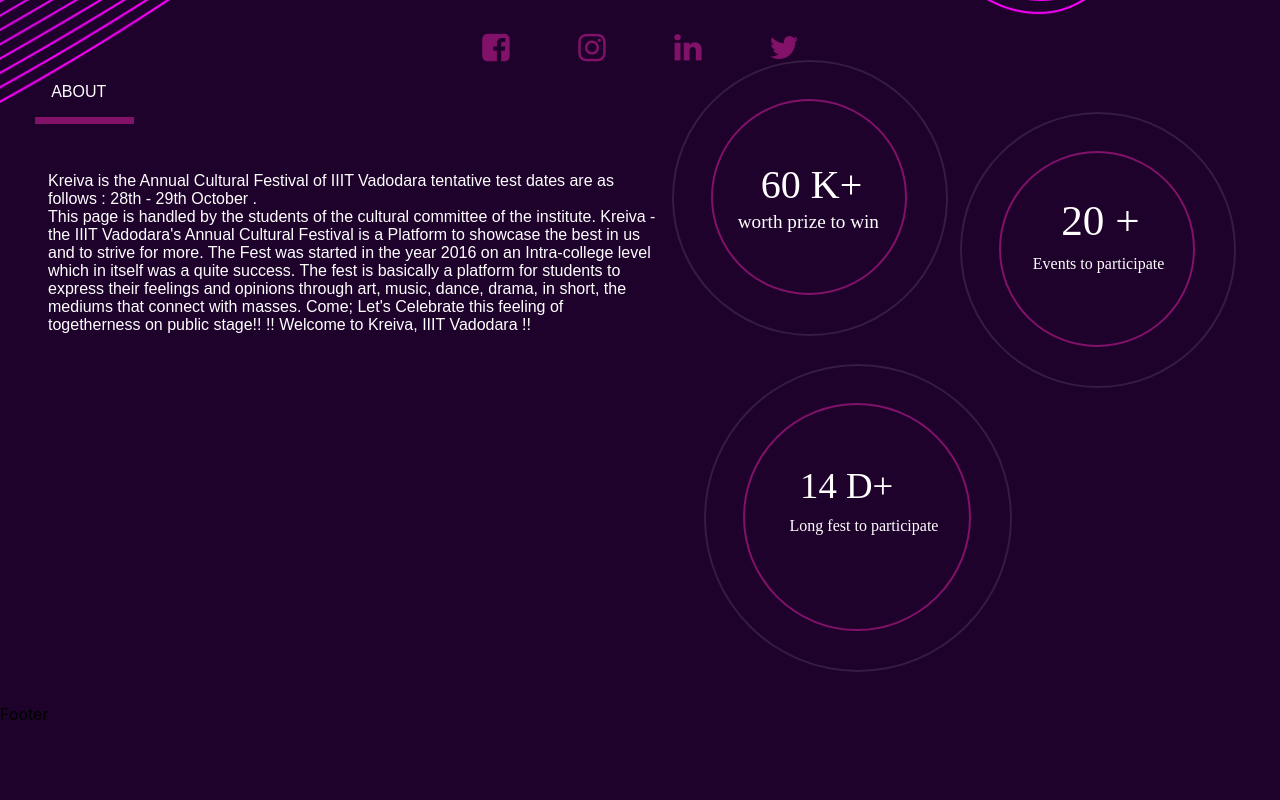
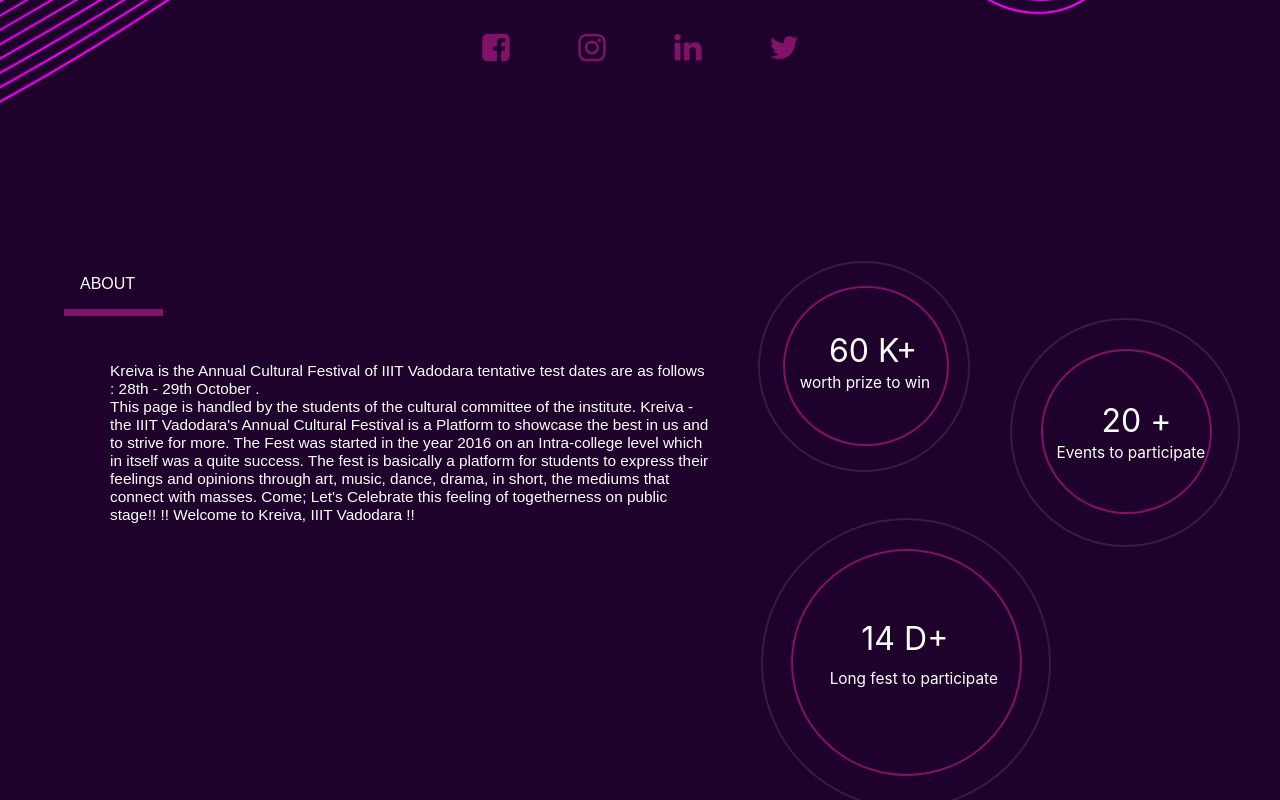
Before and after one commit to kreiva-iiitv/keriva-frontend-2020, a React (Create React App) app: page / in a window 1280 px wide. Shown: the part 560-1360 px from the top of the page. Before the commit the page ends 1284 px from the top, so only its background shows below. Built offline with nearby package versions, Linux system fonts and the light colour scheme.

Commit message:
Delete .eslintcache (#9)
Co-authored-by: Shivansh Kumar <56130670+ShivanshKumar@users.noreply.github.com>

```diff
--- a/src/Component/HomeComponents/About/About.css
+++ b/src/Component/HomeComponents/About/About.css
@@ -1,8 +1,14 @@
+.About_root{
+  margin: 15% 5%;
+}
+.About_main{
+  display: flex;
+  justify-content: space-between;
 
-
+}
   .ABOUT {
     width: 4.2em;
-    margin: 0em 2.2em;
+
     padding: 1em;
     border-bottom: 7px solid #821169;
     font-family: Arial, Helvetica, sans-serif;
@@ -11,115 +17,123 @@
   }
 
   .Kreiva-is-the-Annual-Cultural-Festival-of-IIIT-Vad {
-    width: 38em;
-    height: 10em;
+     width: 100%;
+    max-height: 1%;
     padding: 3em;
     font-family: Arial, Helvetica, sans-serif;
-    font-size: 1em;
+    font-size: 1.2vw;
     color: #fff;
   }
 
-  .K60{
-    width: 3em;
-    height: 1.2em;
-    margin: 1.5em .1em .3em 1.2em;
-    font-family: Noir-Noir;
-    font-size: 2.5em;
-    color: #ffffff;
+
+  .container {
+    width: 23%;
   }
 
-  .K60-2 {
-    width: 9em;
-    height: 1em;
-    margin: -0.5em 0 0 1.3em;
-    font-family: Noir-Noir;
-    font-size:1.2em;
-    color:#fff;
-  }
-  .circle-1{
-        width: 12em;
-        height: 12em;
-        margin: 2.3em;
-        border: solid 2px #821169;
+  .big {
+   margin: -40% 0;
+    border: solid 2px rgba(255, 255, 255, 0.1);
+    width: 150%;
+    padding-bottom: 150%;
     border-radius: 50%;
   }
 
-  .circle-1-O {
-        width: 17em;
-        height: 17em;
-        border: solid 2px rgba(255, 255, 255, 0.1);
-        background-color: #1e022c;
+  .medium {
+    border: solid 2px #821169;
+    float: left;
+    width: 78%;
+    margin-top: 11%;
+    margin-left: 11%;
+    padding-bottom: 25%;
     border-radius: 50%;
-        margin:-20em 20em 2em 42em;
+    z-index: 5;
   }
 
-  .p20 {
-    width: 2em;
-    height: 1em;
-    font-family: Noir-Noir;
-    padding: 1em 1.4em 0;
-    font-size: 2.7em;
-    color: #ffffff;
+
+  .big-2 {
+    margin-left: 75%;
+   margin-top: 1%;
+     border: solid 2px rgba(255, 255, 255, 0.1);
+     width: 150%;
+     padding-bottom: 150%;
+     border-radius: 50%;
+   }
+  .medium-2{
+    border: solid 2px #821169;
+    float: left;
+    width: 74%;
+    margin-top: 13%;
+    margin-left: 13%;
+    padding-bottom: 22%;
+    border-radius: 50%;
+    z-index: 5;
   }
 
-  .p20-2 {
-    width: 10em;
-    height: 1em;
-    margin: 1em 2em;
-    font-family: Noir-Noir;
-    font-size: 1em;
-    color: #ffffff;
-  }
 
-  .circle-2{
-    width: 12em;
-    height: 12em;
-    margin: 2.3em;
-    border: solid 2px #821169;
-    border-radius: 50%;
-  }
-
-  .circle-2-O{
-  width: 17em;
-  height: 17em;
-  border: solid 2px rgba(255, 255, 255, 0.1);
-  border-radius: 50%;
-  margin:-16em 2em 1.5em 60em;
-  background-color: #1e022c;
+  .container-2 {
+    width: 25%;
   }
 
 
 
+  .K60{
+    font-size: 2.5vw;
+    padding-top: 27%;
+    padding-left: 27%;
+    color: #fff
+  }
+  .p20{
+    font-size: 2.5vw;
+    padding-top: 30%;
+    padding-left: 35%;
+    color: #fff
+  }
+.p20-2,.K60-2{
+  font-size: 1.2vw;
+    padding-top: 2%;
+    padding-left: 9%;
+    color: #fff;
+}
+.p20-2{
+  font-size: 1.2vw;
+    padding-top: 2%;
+    padding-left: 8%;
+    color: #fff;
+}
+
+.container-3 {
+  width: 28%;
+}
+
+.big-3 {
+ margin: 120% 20% 0 -170%;
+  border: solid 2px rgba(255, 255, 255, 0.1);
+  width: 170%;
+  padding-bottom: 170%;
+  border-radius: 50%;
+}
+
+.medium-3 {
+  border: solid 2px #821169;
+  float: left;
+  width: 79%;
+  margin-top: 10%;
+  margin-left: 10%;
+  padding-bottom: 30%;
+  border-radius: 50%;
+  z-index: 5;
+}
 
 .p14{
-    width: 3em;
-    height: 1em;
-    margin:1.6em 2em 0em 1.5em;
-    font-family: Noir-Noir;
-    font-size: 2.3em;
-    color: #ffffff;
-  }
-  .p14-2 {
-    width: 12em;
-    height: 1em;
-    margin: 1em 0 0 2.8em;
-    font-family: Noir-Noir;
-    font-size:1em;
-    color: #ffffff;
-  }
-  .circle-3-O{
-    width: 19em;
-    height: 19em;
-    border: solid 2px rgba(255, 255, 255, 0.1);
-    border-radius: 50%;
-    background-color: #1e022c;
-    margin:-3em 2em 2em 44em;
+  font-size: 2.5vw;
+  padding-top: 30%;
+  padding-left: 30%;
+  color: #fff;
 }
 
-  .circle-3{
-    width: 14em;
-    height: 14em;
-    margin: 2.3em;
-    border-radius: 50%;
-    border: solid 2px #821169;
+.p14-2{
+  font-size: 1.2vw;
+  padding-top: 5%;
+  padding-left: 16%;
+  color: #fff;
 }
--- a/src/Component/HomeComponents/About/About.jsx
+++ b/src/Component/HomeComponents/About/About.jsx
@@ -2,9 +2,10 @@ import React from 'react';
 import './About.css';
 
 const about = (props) =>(
+    <div className="About_root">
+    <div className="ABOUT">ABOUT</div>
     <div className="About_main">
-    <div>
-        <div className="ABOUT">ABOUT</div>
+
         <div className="Kreiva-is-the-Annual-Cultural-Festival-of-IIIT-Vad">
         Kreiva is the Annual Cultural Festival of IIIT Vadodara tentative test dates are as follows
         : 28th - 29th October .<br/>
@@ -13,12 +14,29 @@ const about = (props) =>(
         Come; Let's Celebrate this feeling of togetherness on public stage!!
         !! Welcome to Kreiva, IIIT Vadodara !!
         </div>
+        <div class="container">
+    <div class="big">
+        <div class="medium">
+        <p className="K60">60 K+</p><p className="K60-2">worth prize to win</p>
+        </div>
     </div>
-    <div>
-        <div className="circle-1-O"><div className="circle-1"><p className="K60">60 K+</p><p className="K60-2">worth prize to win</p></div></div>
-        <div className="circle-2-O"><div className="circle-2"><p className="p20">20 +</p><p className="p20-2">Events to participate</p></div></div>
-        <div className="circle-3-O"><div className="circle-3"><p className="p14">14 D+</p><p className="p14-2">Long fest to participate</p></div></div>
+    </div>
 
+    <div class="container-2">
+    <div class="big-2">
+        <div class="medium-2">
+        <p className="p20">20 +</p><p className="p20-2">Events to participate</p>
+        </div>
+    </div>
+    </div>
+
+    <div class="container-3">
+    <div class="big-3">
+        <div class="medium-3">
+        <p className="p14">14 D+</p><p className="p14-2">Long fest to participate</p>
+        </div>
+    </div>
+    </div>
     </div>
     </div>
 )
```
Lines whose indentation alone changed are shown as unchanged.
